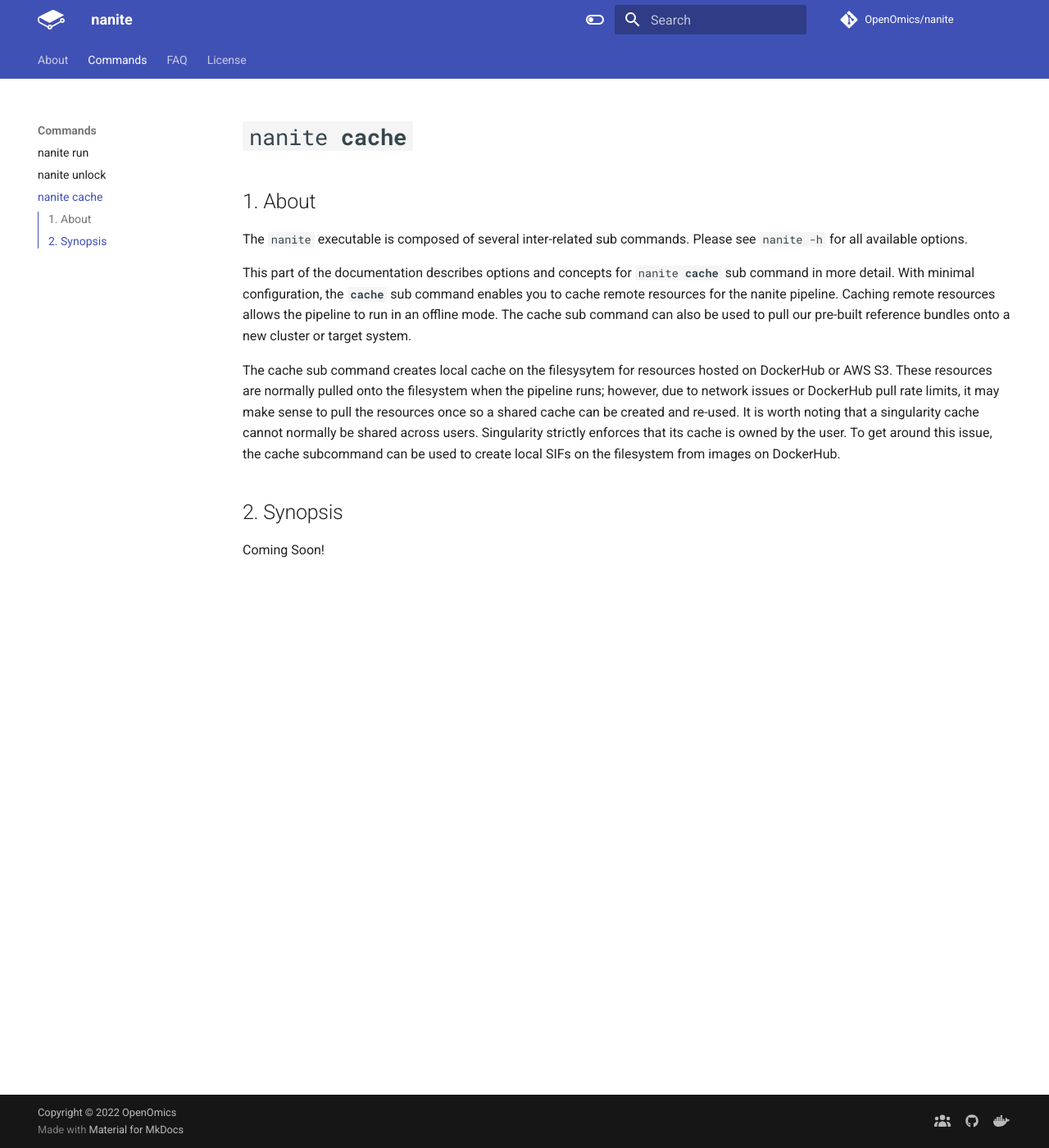
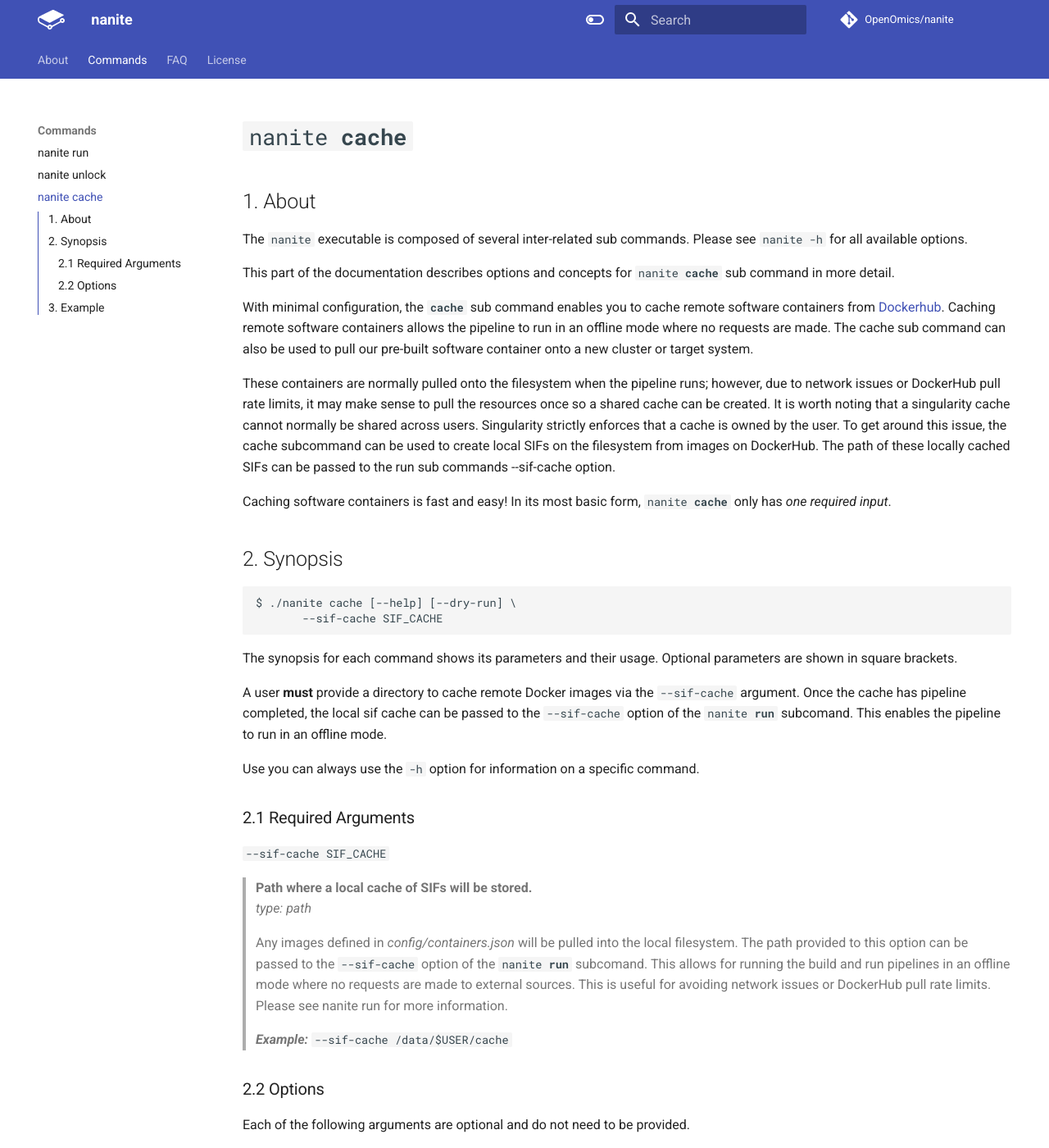
Before and after one commit to OpenOmics/nanite, an MkDocs documentation site: the page built from docs/usage/cache.md, in a window 1280 px wide and 1400 px high. Shown: the whole window at 82% size. Built offline with MkDocs 1.6.1 and Material for MkDocs 9.7.7, drawn with Linux system fonts in a browser that asks for light colours; comment, search, counter and statistics services are not loaded; the version menu is left out; some of the changed text lies outside the part shown.

Commit message:
Adding docs for cache sub command

````diff
--- a/docs/usage/cache.md
+++ b/docs/usage/cache.md
@@ -3,23 +3,23 @@
 ## 1. About
 The `nanite` executable is composed of several inter-related sub commands. Please see `nanite -h` for all available options.
 
-This part of the documentation describes options and concepts for <code>nanite <b>cache</b></code> sub command in more detail. With minimal configuration, the **`cache`** sub command enables you to cache remote resources for the  nanite pipeline. Caching remote resources allows the pipeline to run in an offline mode. The cache sub command can also be used to pull our pre-built reference bundles onto a new cluster or target system.
+This part of the documentation describes options and concepts for <code>nanite <b>cache</b></code> sub command in more detail.
 
-The cache sub command creates local cache on the filesysytem for resources hosted on DockerHub or AWS S3. These resources are normally pulled onto the filesystem when the pipeline runs; however, due to network issues or DockerHub pull rate limits, it may make sense to pull the resources once so a shared cache can be created and re-used. It is worth noting that a singularity cache cannot normally be shared across users. Singularity strictly enforces that its cache is owned by the user. To get around this issue, the cache subcommand can be used to create local SIFs on the filesystem from images on DockerHub.
+With minimal configuration, the **`cache`** sub command enables you to cache remote software containers from [Dockerhub](https://hub.docker.com/u/skchronicles). Caching remote software containers allows the pipeline to run in an offline mode where no requests are made. The cache sub command can also be used to pull our pre-built software container onto a new cluster or target system.
+
+These containers are normally pulled onto the filesystem when the pipeline runs; however, due to network issues or DockerHub pull rate limits, it may make sense to pull the resources once so a shared cache can be created. It is worth noting that a singularity cache cannot normally be shared across users. Singularity strictly enforces that a cache is owned by the user. To get around this issue, the cache subcommand can be used to create local SIFs on the filesystem from images on DockerHub. The path of these locally cached SIFs can be passed to the run sub commands --sif-cache option.
+
+Caching software containers is fast and easy! In its most basic form, <code>nanite <b>cache</b></code> only has *one required input*.
 
 ## 2. Synopsis
-
-Coming Soon!
-
-<!-- ```text
-$ ./nanite cache [-h] --sif-cache SIF_CACHE \
-                     [--resource-bundle RESOURCE_BUNDLE] \
-                     [--dry-run]
+```text
+$ ./nanite cache [--help] [--dry-run] \
+       --sif-cache SIF_CACHE
 ```
 
 The synopsis for each command shows its parameters and their usage. Optional parameters are shown in square brackets.
 
-A user **must** provide a directory to cache remote Docker images via the `--sif-cache` argument. Once the cache has pipeline completed, the local sif cache can be passed to the `--sif-cache` option of the <code>nanite <b>build</b></code> and <code>nanite <b>run</b></code> subcomand. This enables the build and run pipeline to run in an offline mode.
+A user **must** provide a directory to cache remote Docker images via the `--sif-cache` argument. Once the cache has pipeline completed, the local sif cache can be passed to the `--sif-cache` option of the <code>nanite <b>run</b></code> subcomand. This enables the pipeline to run in an offline mode.
 
 Use you can always use the `-h` option for information on a specific command.
 
@@ -27,10 +27,10 @@
 
 `--sif-cache SIF_CACHE`
 
-> **Path where a local cache of SIFs will be stored..**
-> *type: string*
+> **Path where a local cache of SIFs will be stored.**
+> *type: path*
 >
-> Any images defined in *config/containers/images.json* will be pulled into the local filesystem. The path provided to this option can be passed to the `--sif-cache` option of the <code>nanite <b>build</b></code> and <code>nanite <b>run</b></code> subcomand. This allows for running the build and run pipelines in an offline mode where no requests are made to external sources. This is useful for avoiding network issues or DockerHub pull rate limits. Please see nanite build and run for more information.
+> Any images defined in *config/containers.json* will be pulled into the local filesystem. The path provided to this option can be passed to the `--sif-cache` option of the <code>nanite <b>run</b></code> subcomand. This allows for running the build and run pipelines in an offline mode where no requests are made to external sources. This is useful for avoiding network issues or DockerHub pull rate limits. Please see nanite run for more information.
 >
 > ***Example:*** `--sif-cache /data/$USER/cache`
 
@@ -49,9 +49,9 @@
 ---
   `--dry-run`
 > **Dry run the pipeline.**
-> *type: boolean*
+> *type: boolean flag*
 >
-> Displays what steps in the pipeline remain or will be run. Does not execute anything!
+> Only displays what software container will be cached locally. Does not execute anything!
 >
 > ***Example:*** `--dry-run`
 
@@ -62,11 +62,15 @@
 module purge
 module load singularity snakemake
 
-# Step 1.) Dry run cache to see what will be pulled
-./nanite cache --sif-cache /scratch/$USER/cache \
-                 --dry-run
+# Step 1.) Dry run to see what will be pulled
+./nanite cache --sif-cache /data/$USER/cache \
+               --dry-run
 
-# Step 2.) Cache remote resources locally
-./nanite cache --sif-cache /scratch/$USER/cache
+# Step 2.) Cache remote resources locally.
+# This command will NOT automatically submit
+# a job to the cluster. As so, we recommend
+# submitting this next command to the cluster
+# as a job. Download speeds will vary so it
+# is best to set the wall time a few hours.
+./nanite cache --sif-cache /data/$USER/cache
 ```
--->
````
Also changed, not shown: other parts of docs/usage/cache.md (+1 -1 lines).
